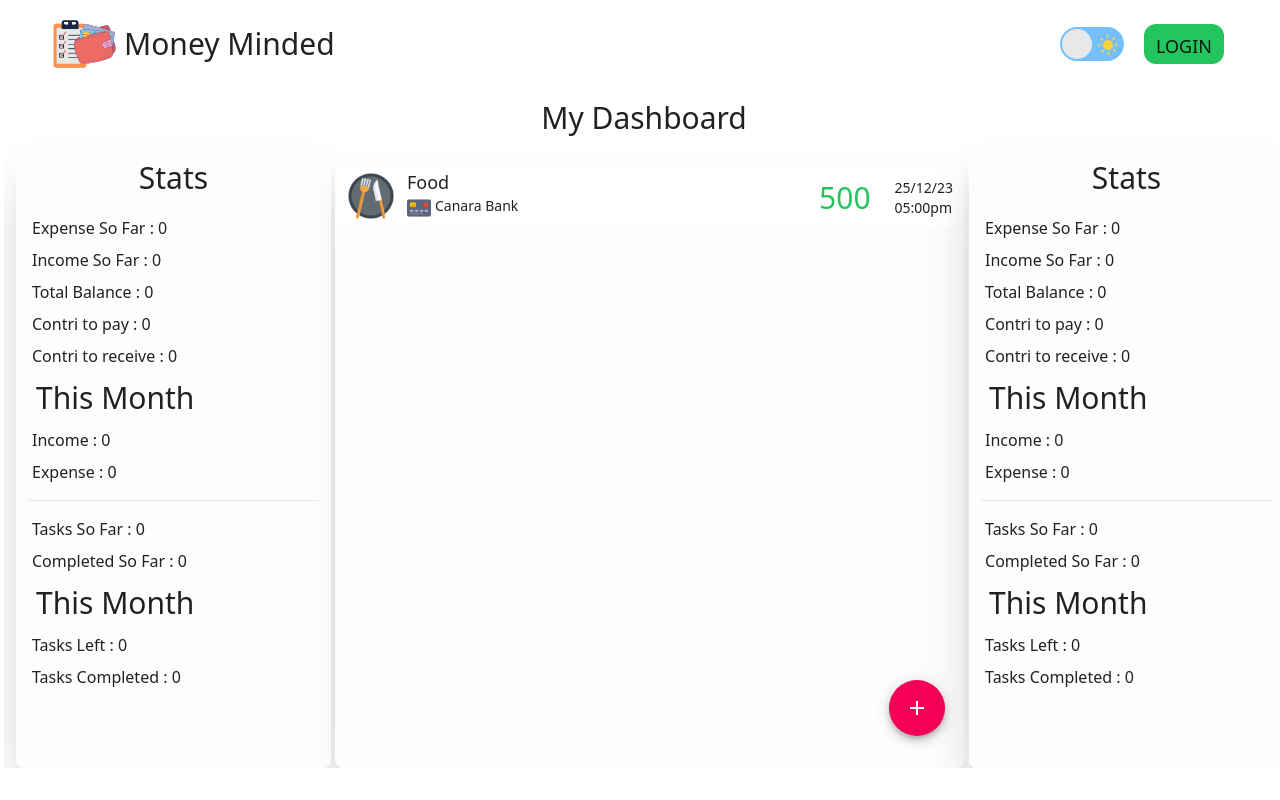
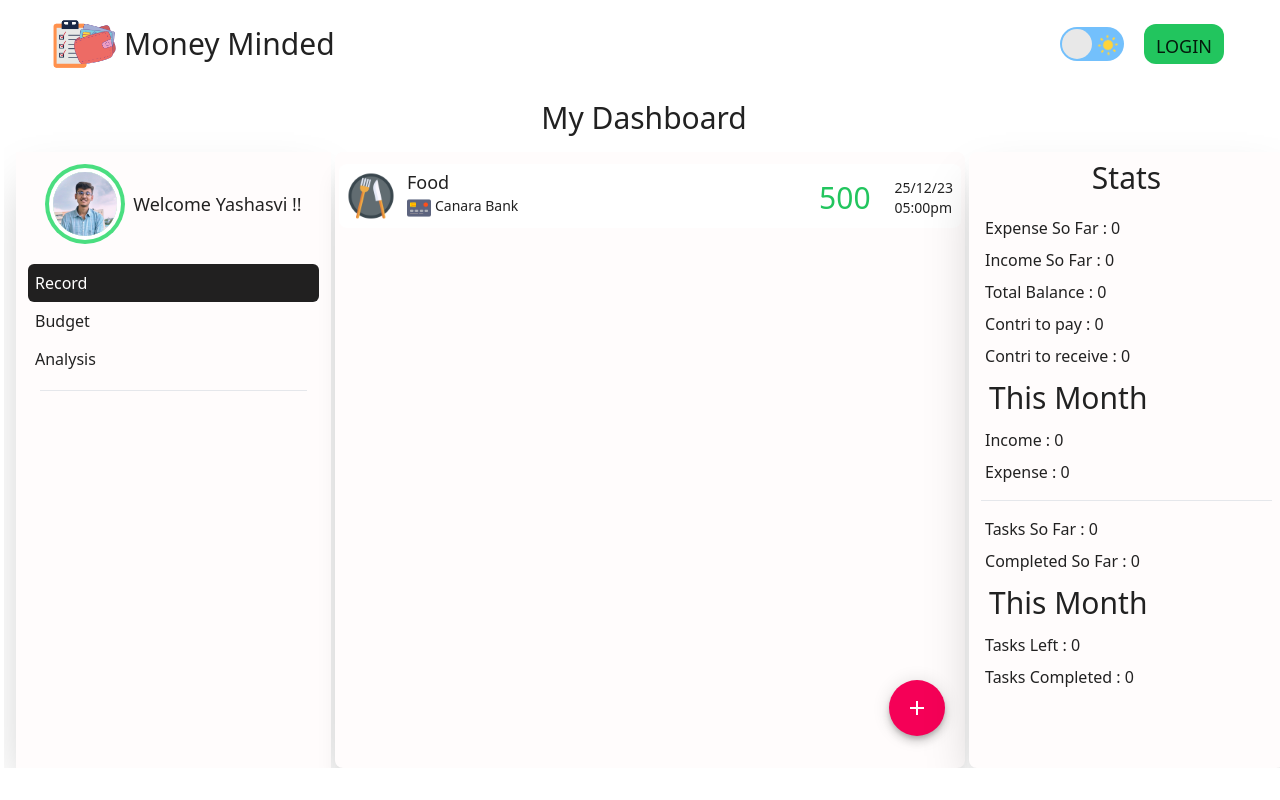
Before and after one commit to ananyakushal/YAAR, a React (Create React App) app in the folder yaar-client/: page / in a window 1280 px wide. Built offline with nearby package versions, Linux system fonts and the light colour scheme.

Commit message:
Sidebar added

```diff
--- /dev/null
+++ b/yaar-client/src/Common/Sidebar.css
@@ -0,0 +1,19 @@
+.menu li {
+  padding: 7px;
+  cursor: pointer;
+  color: var(--text_primary);
+  border-radius: 0.375em;
+  transition: background-color 0.3s ease;
+}
+
+.menu li:hover {
+  background-color:var(--text_secondary);
+  color: var(--body_background);
+  border: 4px;
+  border-color:  var(--body_background);
+}
+
+.menu .selected {
+  background-color: var(--text_primary);
+  color: var(--body_background);
+}
--- /dev/null
+++ b/yaar-client/src/Common/Sidebar.js
@@ -0,0 +1,44 @@
+import React, { useState } from 'react';
+import "./Sidebar.css"; // Import your CSS file for styling
+
+const Sidebar = (props) => {
+  const [selectedItem, setSelectedItem] = useState('Record'); // Initial selected item
+
+  const handleItemClick = (item) => {
+    setSelectedItem(item);
+  };
+
+  return (
+    <div className={props.className}>
+      <div className="profile-picture m-2 flex flex-row justify-center item-start text-sm md:text-lg">
+        {/* Placeholder for profile picture */}
+        <img className="h-14 m-2 sm:h-16 rounded-full ring-4 ring-offset-[--body_background] ring-offset-4 ring-green-400 " src={props.img} alt="Profile" />
+        <h1 className='self-center ml-2'>Welcome {props.name} !!</h1>
+      </div>
+      <ul className="menu cursor-pointer list-none w-full m-3 text-sm md:text-base">
+        {/* <h1 className='p-[10px] text-lg w-full md:mb-2 text-center md:text-3xl'>Finance</h1> */}
+        <li
+          className={selectedItem === 'Record' ? 'selected' : ''}
+          onClick={() => handleItemClick('Record')}
+        >
+          Record
+        </li>
+        <li
+          className={selectedItem === 'Budget' ? 'selected' : ''}
+          onClick={() => handleItemClick('Budget')}
+        >
+          Budget
+        </li>
+        <li
+          className={selectedItem === 'Analysis' ? 'selected' : ''}
+          onClick={() => handleItemClick('Analysis')}
+        >
+          Analysis
+        </li>
+        <hr className="m-3" />
+      </ul>
+    </div>
+  );
+};
+
+export default Sidebar;
--- a/yaar-client/src/pages/Dashboard/LeftPane/Leftpane.js
+++ b/yaar-client/src/pages/Dashboard/LeftPane/Leftpane.js
@@ -1,20 +1,24 @@
 /* eslint-disable no-unused-vars */
-import React from 'react'
-import Hamburger from '../Hamburger'
+import React from "react";
+import Hamburger from "../Hamburger";
 import { useState } from "react";
-import Rightstats from '../RightPane/Rightstats';
+import Sidebar from "../../../Common/Sidebar";
+import profile from "../../../Common/1688118865701.jpeg"
+
 function Leftpane() {
-  const [view,toView]=useState(false);
+  const [view, toView] = useState(false);
   return (
     <div className="Left md:w-3/12 flex md:bg-[--body_paper] md:shadow-2xl md:rounded-lg flex-grow justify-start items-center flex-col ">
-      <button onClick={()=>toView(!view)}><Hamburger/></button>
+      <button onClick={() => toView(!view)}>
+        <Hamburger />
+      </button>
       {view ? (
-        <Rightstats className="Rightstats flex flex-col h-[95%] w-full text-xs md:text-sm lg:text-base mt-2 mb-4 justify-start align-centre z-1 text-left " />
+        <Sidebar name="Yashasvi" img={profile} className="flex flex-col items-center justify-start w-full h-full bg-[--body_background] text-[--text_primary] p-1 pl-3 pr-3" />
       ) : (
-        <Rightstats className="Rightstats hidden md:flex flex-col h-[95%] w-full text-xs md:text-sm lg:text-base mt-2 mb-4 justify-start" />
+        <Sidebar name="Yashasvi" img={profile} className="hidden md:flex items-center justify-start flex-col w-full h-full bg-[--body_paper] text-[--text_primary] p-1 pl-3 pr-3" />
       )}
     </div>
-  )
+  );
 }
 
-export default Leftpane
+export default Leftpane;
--- a/yaar-client/src/pages/Dashboard/RightPane/Rightpane.js
+++ b/yaar-client/src/pages/Dashboard/RightPane/Rightpane.js
@@ -7,14 +7,14 @@ import { useState } from "react";
 function Rightpane() {
   const [view, toView] = useState(false);
   return (
-    <div className="right md:w-3/12 flex md:bg-[--body_paper] md:shadow-2xl md:rounded-lg flex-grow justify-start items-center flex-col z-10 overflow-y-scroll">
+    <div className="right md:w-3/12 flex md:bg-[--body_paper] md:shadow-2xl md:rounded-lg flex-grow justify-start items-center flex-col z-10 overflow-x-hidden">
       <button onClick={() => toView(!view)}>
         <Hamburger />
       </button>
       {view ? (
-        <Rightstats className="Rightstats flex flex-col h-[95%] w-full text-xs md:text-sm lg:text-base mt-2 mb-4 justify-start align-centre text-left"/>
+        <Rightstats className="Rightstats flex flex-col h-[95%] w-full text-xs md:text-sm lg:text-base mt-2 mb-4 justify-start align-centre text-left overflow-x-hidden overflow-y-scroll"/>
       ) : (
-        <Rightstats className="Rightstats hidden md:flex flex-col h-[95%] w-full text-xs md:text-sm lg:text-base mt-2 mb-4 justify-start"/>
+        <Rightstats className="Rightstats overflow-x-hidden md:overflow-y-hidden hidden md:flex flex-col h-[95%] w-full text-xs md:text-sm lg:text-base mt-2 mb-4 justify-start"/>
       )}
     </div>
   );
```
Also changed, not shown: yaar-client/src/Common/1688118865701.jpeg (added).
